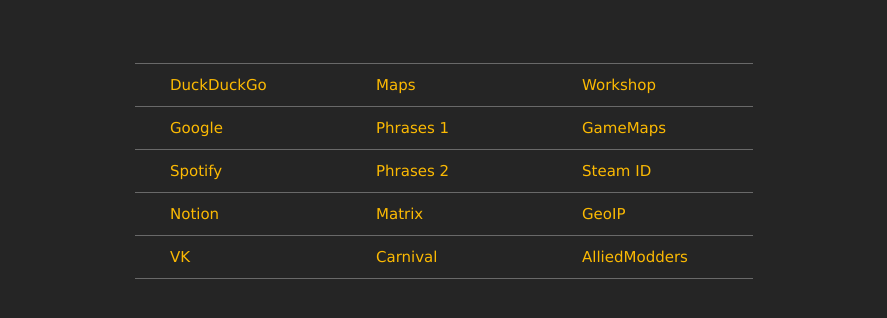
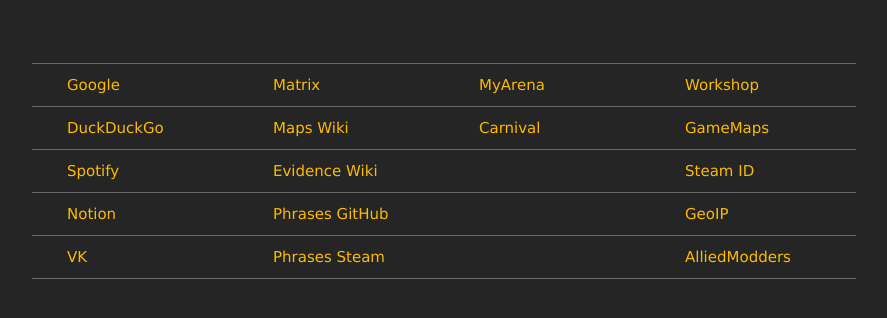
Before and after one commit to ndnkle/steam-homepage, a plain HTML site: page index.html in a window 1280 px wide. Shown: the whole page, without its empty margins (196-1083 px from the left). Drawn offline with Linux system fonts and the light colour scheme.

Commit message:
Update index.html

```diff
--- a/index.html
+++ b/index.html
@@ -18,28 +18,33 @@
 <table>
 <tbody>
 	<tr>
-		<td><a href="https://start.duckduckgo.com/" rel="noopener noreferrer nofollow">DuckDuckGo</a></td>
-		<td><a href="https://phasmophobia.fandom.com/wiki/Maps" rel="noopener noreferrer nofollow">Maps</a></td>
+		<td><a href="https://www.google.com/ncr" rel="noopener noreferrer nofollow">Google</a></td>
+		<td><a href="https://phasmophobia-matrix.com/ru" rel="noopener noreferrer nofollow">Matrix</a></td>
+		<td><a href="https://www.myarena.ru/home.php?m=gamemanager&p=gamestatus&home=3347" rel="noopener noreferrer nofollow">MyArena</a></td>
 		<td><a href="https://steamcommunity.com/app/550/workshop/" rel="noopener noreferrer nofollow">Workshop</a></td>
 	</tr>
 	<tr>
-		<td><a href="https://www.google.com/ncr" rel="noopener noreferrer nofollow">Google</a></td>
-		<td><a href="https://steamcommunity.com/sharedfiles/filedetails/?id=2541630679" rel="noopener noreferrer nofollow">Phrases 1</a></td>
+		<td><a href="https://start.duckduckgo.com/" rel="noopener noreferrer nofollow">DuckDuckGo</a></td>
+		<td><a href="https://phasmophobia.fandom.com/wiki/Maps" rel="noopener noreferrer nofollow">Maps Wiki</a></td>
+		<td><a href="https://carnival.rip/" rel="noopener noreferrer nofollow">Carnival</a></td>
 		<td><a href="https://www.gamemaps.com/l4d2/" rel="noopener noreferrer nofollow">GameMaps</a></td>
 	</tr>
 	<tr>
 		<td><a href="https://www.spotify.com/us/" rel="noopener noreferrer nofollow">Spotify</a></td>
-		<td><a href="https://tsybulska.github.io/assets/projects/phasmophobia-calculator/ru.html" rel="noopener noreferrer nofollow">Phrases 2</a></td>
+		<td><a href="https://phasmophobia.fandom.com/wiki/Evidence" rel="noopener noreferrer nofollow">Evidence Wiki</a></td>
+		<td></td>
 		<td><a href="https://steamid.io/" rel="noopener noreferrer nofollow">Steam ID</a></td>
 	</tr>
 	<tr>
 		<td><a href="https://www.notion.so/" rel="noopener noreferrer nofollow">Notion</a></td>
-		<td><a href="https://phasmophobia-matrix.com/ru" rel="noopener noreferrer nofollow">Matrix</a></td>
+		<td><a href="https://tsybulska.github.io/assets/projects/phasmophobia-calculator/ru.html" rel="noopener noreferrer nofollow">Phrases GitHub</a></td>
+		<td></td>
 		<td><a href="https://www.maxmind.com/en/geoip-demo" rel="noopener noreferrer nofollow">GeoIP</a></td>
 	</tr>
 	<tr>
 		<td><a href="https://vk.com/bookmarks?type=group" rel="noopener noreferrer nofollow">VK</a></td>
-		<td><a href="https://carnival.rip/" rel="noopener noreferrer nofollow">Carnival</a></td>
+		<td><a href="https://steamcommunity.com/sharedfiles/filedetails/?id=2541630679" rel="noopener noreferrer nofollow">Phrases Steam</a></td>
+		<td></td>
 		<td><a href="https://forums.alliedmods.net/forumdisplay.php?f=108" rel="noopener noreferrer nofollow">AlliedModders</a></td>
 	</tr>
 </tbody>
```
